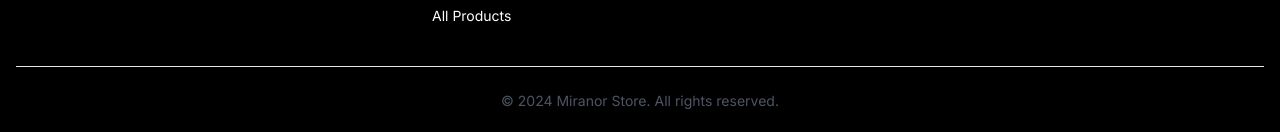
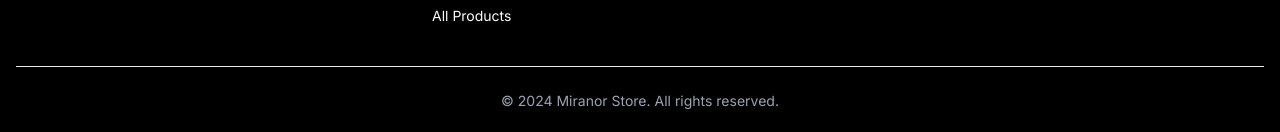
Before and after one commit to elfadili-ae/miranor-store, a Next.js app: page / in a window 1280 px wide. Shown: the part 2478-2610 px from the top of the page. Built offline with nearby package versions, Linux system fonts and the light colour scheme.

Commit message:
style: changed footer text color

```diff
--- a/src/components/Footer.tsx
+++ b/src/components/Footer.tsx
@@ -138,7 +138,7 @@
           </div>
         </div>
       </div>
-      <div className="py-6 text-sm text-center text-gray-600">
+      <div className="py-6 text-sm text-center text-gray-400">
         © 2024 Miranor Store. All rights reserved.
       </div>
     </footer>
```
